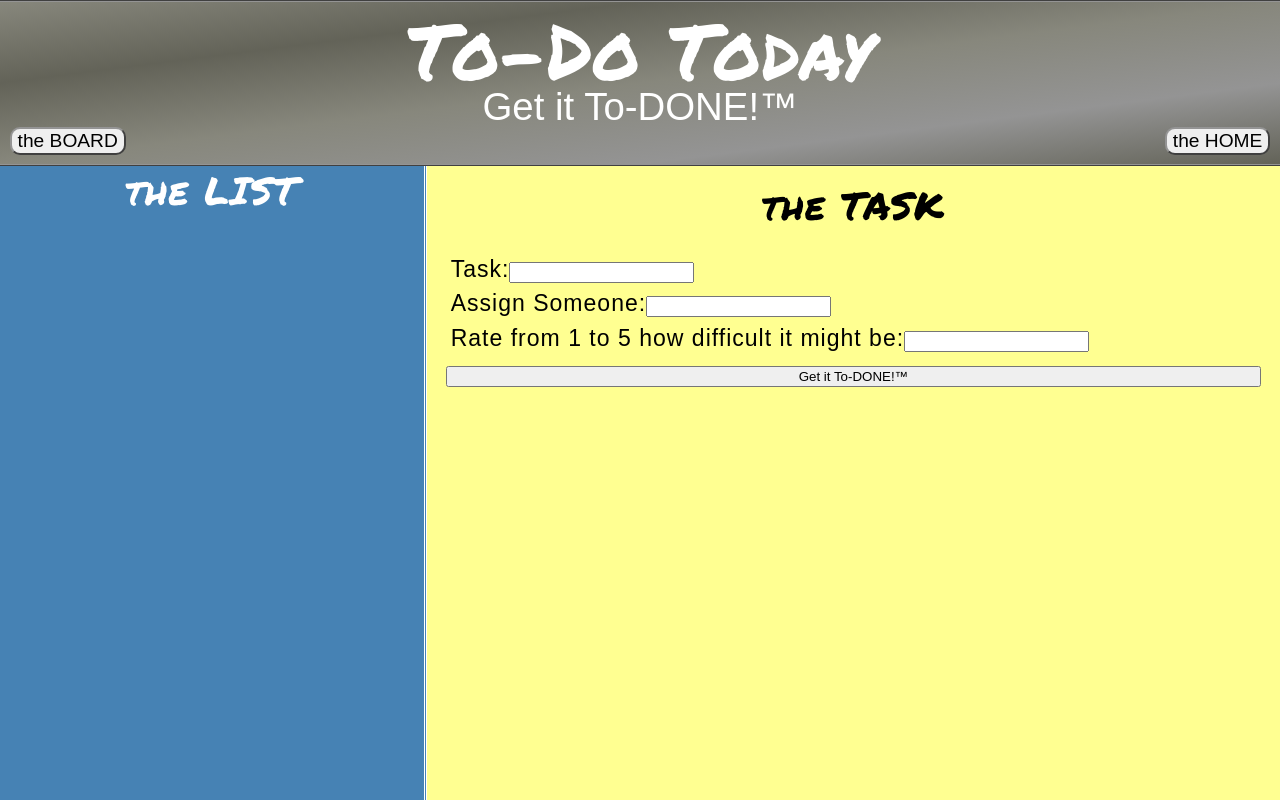
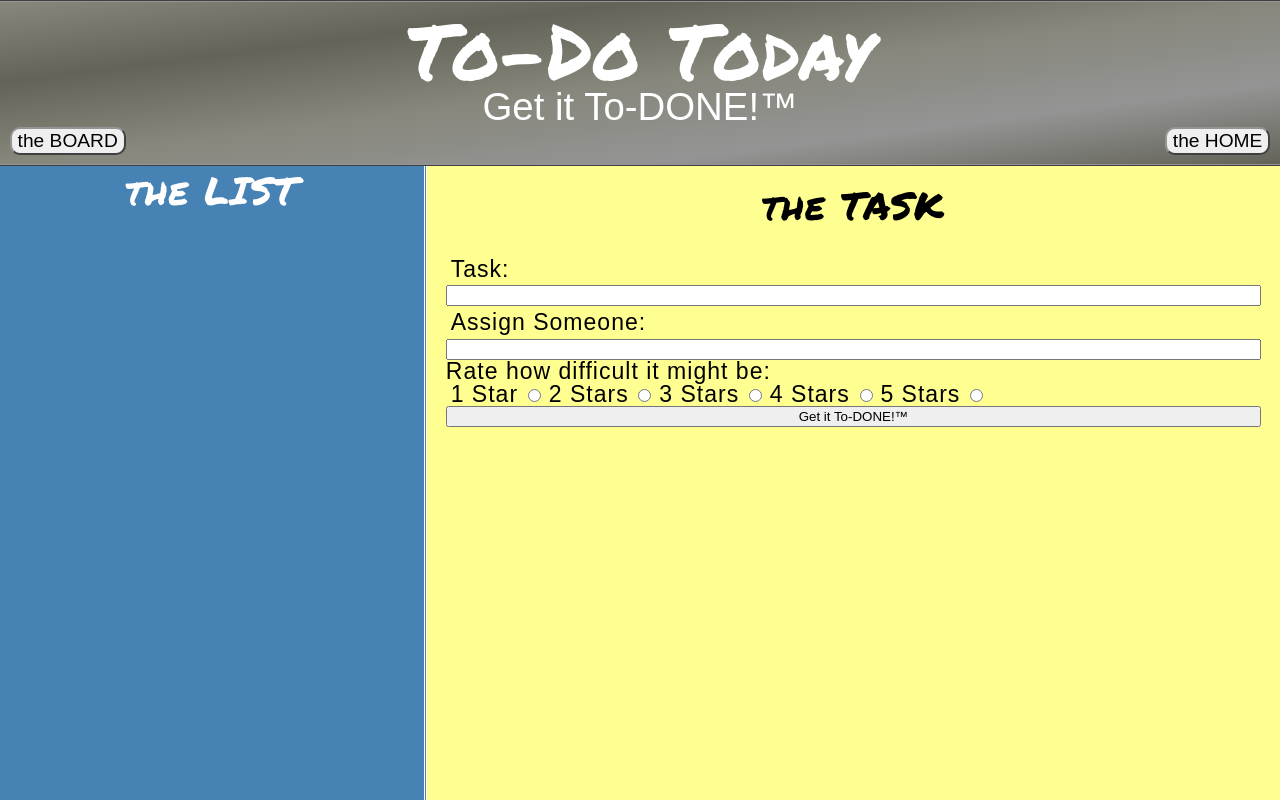
Before and after one commit to TheAgileMCB/ToDoTodayReact, a React (Create React App) app in the folder todo-today-front-end/: page / in a window 1280 px wide. Shown: the top 800 px of the page. Built offline with nearby package versions, Linux system fonts and the light colour scheme; a web font is replaced by a local one.

Commit message:
form is sending data to app and console.logging it

```diff
--- a/todo-today-front-end/src/App.js
+++ b/todo-today-front-end/src/App.js
@@ -1,4 +1,4 @@
-import React from 'react';
+import React, { useState } from 'react';
 import { Switch, Route } from 'react-router-dom';
 import './app.scss';
 
@@ -11,25 +11,18 @@ import License from './components/license';
 import Footer from './components/footer';
 
 function App() {
+  //data = JSON.parse(window.localStorage.results || '[]');
 
-  let results = JSON.parse(window.localStorage.results || '[]');
+  const [dataList, setDataList] = useState([]);
 
 
-  const setResults = (taskId, title, createdBy, startTime, dueTime, assignee, description, estimateTimeToComplete, difficultyRating, taskComplete) => {
-    this.setState({
-      taskId,
-      title,
-      createdBy,
-      startTime,
-      dueTime,
-      assignee,
-      description,
-      estimateTimeToComplete,
-      difficultyRating,
-      taskComplete
-    });
+  const setResults = (id, title, assignedTo, difficulty, complete) => {
+    let data = [id, title, assignedTo, difficulty, complete];
 
-    window.localStorage.result = JSON.stringify(setResults);
+    let dataListWithNewOne = [...dataList, data];
+    setDataList(dataListWithNewOne);
+
+    //window.localStorage.result = JSON.stringify(setResults);
   }
 
   return (
@@ -38,7 +31,7 @@ function App() {
       <main>
         <Switch>
           <Route exact path="/">
-            <ToDoList />
+            <ToDoList data={dataList}/>
             <ToDoForm onReceiveResults={setResults} />
           </Route>
           <Route path="/board">
--- a/todo-today-front-end/src/components/to-do-form/index.js
+++ b/todo-today-front-end/src/components/to-do-form/index.js
@@ -22,24 +22,23 @@ export default function Form(props) {
 
     const [id, setId] = useState(0);
     const [title, setTitle] = useState("");
-    //const [createdBy, setCreatedBy] = useState("");
-    //const [startTime, setStartTime] = useState(Date.now());
-    //const [dueTime, setDueTime] = useState(Date.now());
     const [assignedTo, setAssignedTo] = useState("");
-    //const [description, setDescription] = useState("");
-    //const [estimateTimeToComplete, setEstimatedTimeToComplete] = useState("");
     const [difficulty, setDifficulty] = useState(1);
     const [complete, setComplete] = useState(false);
 
     function getDataFromApi() {
+        // let data = {id:id,
+        //         title:title,
+        //         assignedTo:assignedTo,
+        //         difficulty:difficulty,
+        //         complete:complete
+        //     }
         props.onReceiveResults(id, title, assignedTo, difficulty, complete);
     }
 
     const handleSubmit = e => {
         e.preventDefault();
         let form = e.target;
-
-        //if (this.state.Title) {
 
         //this.props.toggleLoading();
 
@@ -69,22 +68,28 @@ export default function Form(props) {
         <div className="form-wrapper">
             <h1>the TASK</h1>
             <form data-testid="form" className="form" onSubmit={handleSubmit}>
-                <label >
-                    <span>Task:</span>
-                    <input name="Title" type="text" onChange={setTitle} />
-                </label>
-                <label >
-                    <span>Assign Someone:</span>
-                    <input name="Assignee" type="text" onChange={setAssignedTo} />
-                </label>
-                <label >
-                    <span>Rate from 1 to 5 how difficult it might be:</span>
-                    <input name="DifficultyTating" type="number" onChange={setDifficulty} />
-                </label>
-                <label >
-                    <input name="TaskId" type="hidden" value="1" onChange={setId} />
-                    <input name="taskComplete" type="hidden" value="false" onChange={setComplete} />
-                </label>
+                <label >Task:</label>
+                    <input required name="Title" type="text" value={title} onChange={e => setTitle(e.target.value)} />
+                <label >Assign Someone:</label>
+                    <input required name="Assignee" type="text" value={assignedTo} onChange={e => setAssignedTo(e.target.value)} />
+
+                <fieldset className="radio">
+                    <legend>Rate how difficult it might be:</legend>
+                    <label>1 Star</label>
+                    <input id="1star" name="difficulty" type="radio" value="1" onChange={e => setDifficulty(e.target.value)} />
+                    <label>2 Stars</label>
+                    <input id="2star" name="difficulty" type="radio" value="2" onChange={e => setDifficulty(e.target.value)} />
+                    <label>3 Stars</label>
+                    <input id="3star" name="difficulty" type="radio" value="3" onChange={e => setDifficulty(e.target.value)} />
+                    <label>4 Stars</label>
+                    <input id="4star" name="difficulty" type="radio" value="4" onChange={e => setDifficulty(e.target.value)} />
+                    <label>5 Stars</label>
+                    <input id="5star" name="difficulty" type="radio" value="5" onChange={e => setDifficulty(e.target.value)} />
+                </fieldset>
+
+                    <input name="TaskId" type="hidden" value={id} onChange={e => setId(e.target.value + 1)} />
+                    <input name="taskComplete" type="hidden" value={complete} onChange={e => setComplete(e.target.value)} />
+
                 <button type="submit">Get it To-DONE!&trade;</button>
             </form>
         </div>
--- a/todo-today-front-end/src/components/to-do-list/index.js
+++ b/todo-today-front-end/src/components/to-do-list/index.js
@@ -5,17 +5,20 @@ import useFetch from './../../hooks/useFetch';
 export default function ToDoList(props) {
     // var str = '8 rabbits, that\'s 16 rabbit ears';
     // str = str.replace(/(\d+)/g,function(a){return Array(+a+1).join('*')});
+    console.log(props.data);
 
     return (
         <div className="list">
             <h1>the LIST</h1>
-            <ul>
-                {/* {history.map(item => {
-                <li><h2>{item.title}</h2>
-                <h3><span>{item.startTime}</span><span>{this.props.DueTime}</span></h3>
-                <h3>{item.assignee}</h3></li>
-            })} */}
-            </ul>
+                {props.data.map((item, index) => (
+                    <div key ={index}>
+                        <h2>{item.title}</h2>
+                        <h3>{item.assignedTo}</h3>
+                        {/* for (let i = 0; i < {item.difficulty}; i++) {
+                        <img src="./../../assets/gold-star.png" />
+                       } */}
+                    </div>
+                ))}
         </div>
     );
 }
--- a/todo-today-front-end/src/hooks/useForm.js
+++ b/todo-today-front-end/src/hooks/useForm.js
@@ -2,7 +2,7 @@ import { useState } from 'react';
 
 //usage: useForm(saveItem)
 
-export default function useFrom(onSubmit) {
+export default function useForm(onSubmit) {
 
     const [values, setValues] = setState({});
     // { name: 'Keith', dinnerPrefs: 'chicken' }
```
Also changed, not shown: todo-today-front-end/src/assets/gold-stars.png (added). Lines whose indentation alone changed are shown as unchanged.
